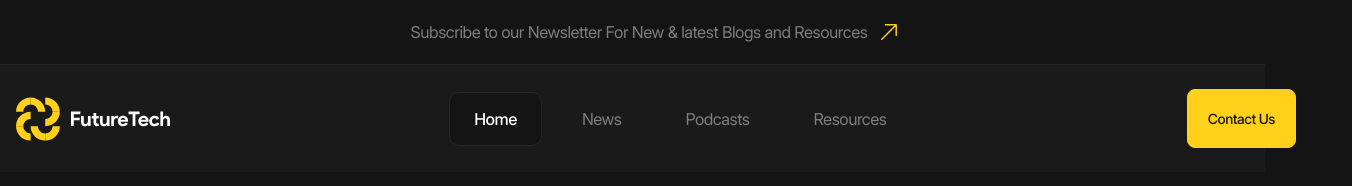
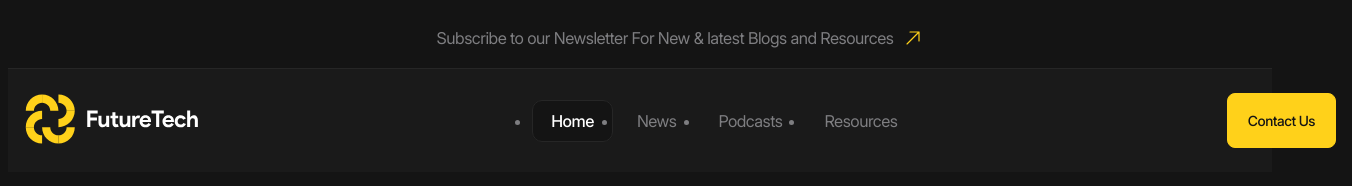
Before and after one commit to GeorgeBarker8/Future-Tech, a website: page index.html in a window 1280 px wide. Shown: the whole page, 1352 px wide, since content can reach past the window. Drawn offline with nearby package versions, Linux system fonts and the light colour scheme; files that its build step writes are made by us from their sources.

Commit message:
Searching for a bug

```diff
--- a/index.html
+++ b/index.html
@@ -9,11 +9,13 @@
     <script src="./scripts/main.js" type="module"></script>
 </head>
 <body>
-    <head class="header">
+    <header class="header">
         <div class="header__promo">
             <div class="header__promo-inner container">
                 <a href="/" class="header__promo-link">
-                    <span class="icon icon--yellow-arrow">Subscribe to our Newsletter For New & latest Blogs and Resources</span>
+                    <span class="icon icon--yellow-arrow">
+                        Subscribe to our Newsletter For New & latest Blogs and Resources
+                    </span>
                 </a>
             </div>
         </div>
@@ -30,41 +32,41 @@
                     alt=""
                     class="logo__image"
                     width="179" height="50"
-                    />
+                    >
                 </a>
                 <div class="header__overlay">
                     <nav class="header__menu">
                         <ul class="header__menu-list">
-                            <li class="header__menu-item">
+                            <li class="header__menu_item">
                                 <a href="/" class="header__menu-link is-active">Home</a>
                             </li>
-                            <li class="header__menu-item">
+                            <li class="header__menu_item">
                                 <a href="/" class="header__menu-link">News</a>
                             </li>
-                            <li class="header__menu-item">
+                            <li class="header__menu_item">
                                 <a href="/" class="header__menu-link">Podcasts</a>
                             </li>
-                            <li class="header__menu-item">
+                            <li class="header__menu_item">
                                 <a href="/" class="header__menu-link">Resources</a>
                             </li>
                         </ul>
                     </nav>
+                    <a href="/" class="header__contact-us-link button button--accent">
+                        Contact Us
+                    </a>
                 </div>
-                <a href="/" class="header__contact-us-link button button--accent">
-                    Contact Us
-                </a>
                 <button
                 class="header__burger-button burger-button visible-mobile"
                 type="button"
                 aria-label="Open menu"
                 title="Open menu"
                 >
-                    <span class="burger__button-line"></span>
-                    <span class="burger__button-line"></span>
-                    <span class="burger__button-line"></span>
+                <span class="burger__button-line"></span>
+                <span class="burger__button-line"></span>
+                <span class="burger__button-line"></span>
                 </button>
             </div>
         </div>
-    </head>
+    </header>
 </body>
 </html>
--- /dev/null
+++ b/styles/_normalize2.scss
@@ -0,0 +1,109 @@
+// Normalize SCSS
+// A basic SCSS reset to normalize styles across browsers
+
+// 1. Box-sizing reset for all elements
+*,
+*::before,
+*::after {
+  box-sizing: border-box;
+}
+
+// 2. Remove default margins and paddings
+html,
+body,
+h1, h2, h3, h4, h5, h6,
+p, blockquote, pre,
+dl, dd, ol, ul,
+figure, hr,
+fieldset, legend {
+  margin: 0;
+  padding: 0;
+}
+
+// 3. Set base font and line height
+html {
+  font-size: 100%; // 16px base
+  line-height: 1.5;
+  -webkit-text-size-adjust: 100%; // Prevent iOS text size adjust
+  scroll-behavior: smooth;
+}
+
+// 4. Body defaults
+body {
+  font-family: -apple-system, BlinkMacSystemFont, 'Segoe UI', Roboto, Oxygen, Ubuntu, Cantarell, 'Open Sans', 'Helvetica Neue', sans-serif;
+  font-weight: 400;
+  color: #333;
+  background-color: #fff;
+}
+
+// 5. Lists
+ul, ol {
+  list-style: none;
+}
+
+// 6. Links
+a {
+  color: #007bff;
+  text-decoration: none;
+  &:hover {
+    text-decoration: underline;
+  }
+}
+
+// 7. Images
+img {
+  max-width: 100%;
+  height: auto;
+  vertical-align: middle;
+  border: 0;
+}
+
+// 8. Form elements
+button,
+input,
+optgroup,
+select,
+textarea {
+  font-family: inherit;
+  font-size: 100%;
+  line-height: inherit;
+  margin: 0;
+  padding: 0;
+}
+
+button,
+[type='button'],
+[type='reset'],
+[type='submit'] {
+  appearance: none;
+  cursor: pointer;
+}
+
+// 9. Tables
+table {
+  border-collapse: collapse;
+  border-spacing: 0;
+}
+
+// 10. Hidden elements
+[hidden] {
+  display: none;
+}
+
+// 11. Accessibility
+:focus {
+  outline: 2px solid #007bff;
+  outline-offset: 2px;
+}
+
+// 12. Remove default fieldset styles
+fieldset {
+  border: 0;
+}
+
+// 13. Preformatted text
+pre {
+  font-family: monospace, monospace;
+  font-size: 1rem;
+  white-space: pre-wrap;
+}
--- a/styles/blocks/_header.scss
+++ b/styles/blocks/_header.scss
@@ -6,6 +6,7 @@
         text-align: center;
         border-bottom: var(--border);
     }
+
     &__body {
         padding-block: rem(24);
         background-color: var(--color-dark-10);
@@ -30,12 +31,20 @@
             display: flex;
             align-items: center;
             column-gap: rem(16);
+
+            @include laptop {
+                column-gap: rem(6);
+            }
         }
 
         &-link {
             padding: rem(14) rem(24);
+            color: var(--color-gray-50);
 
-            color: var(--color-gray-50);
+            @include laptop {
+                padding: rem(10) rem(18);
+            }
+
             &.is-active {
                 color: var(--color-light);
                 background-color: var(--color-dark);
--- a/styles/blocks/_icon.scss
+++ b/styles/blocks/_icon.scss
@@ -15,6 +15,10 @@
         background-position: center;
         background-size: contain;
         background-repeat: no-repeat;
+
+        @include laptop {
+            --size: #{rem(20)};
+        }
     }
 
     &--yellow-arrow {
--- a/styles/main.scss
+++ b/styles/main.scss
@@ -1,4 +1,4 @@
-@use 'normalize';
+//@use 'normalize';
 @use 'fonts';
 @use 'variables';
 @use 'utils';
```
Also changed, not shown: styles/main.css, 1 other file.
